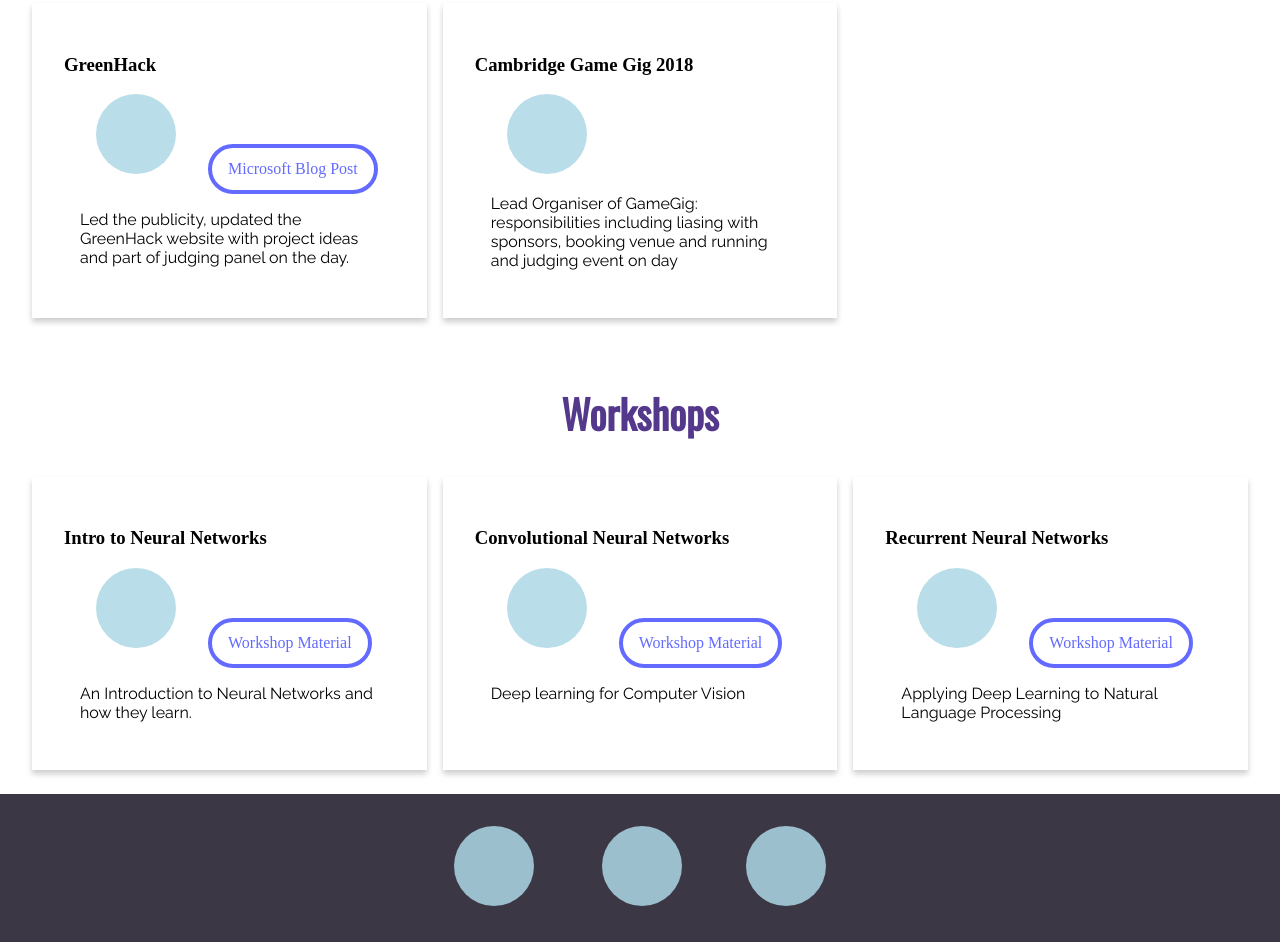
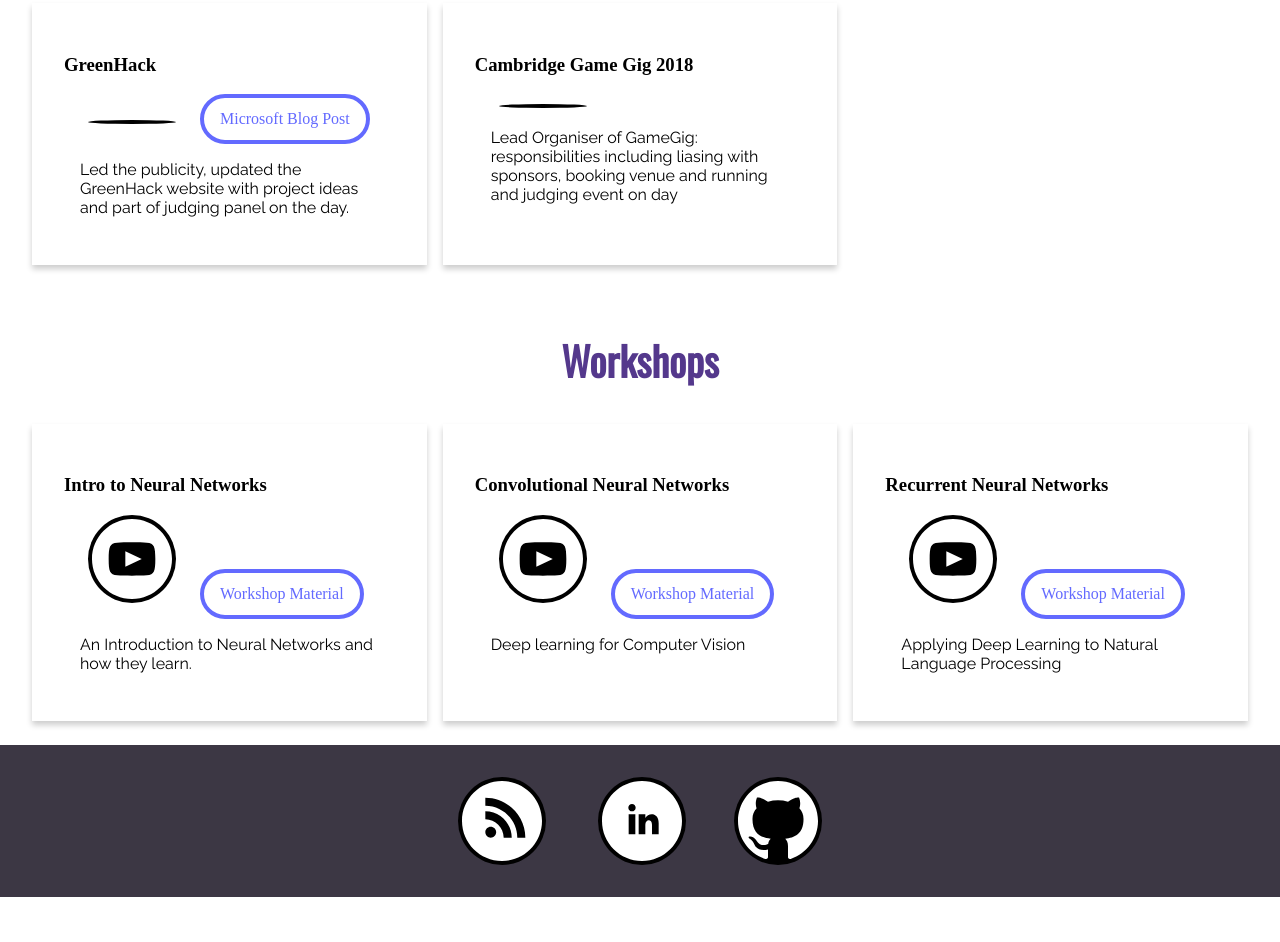
Before and after one commit to mukul-rathi/old-personal-website, a Gatsby site: page /about-me in a window 1280 px wide. Shown: the part 1312-2254 px from the top of the page. After the commit the page ends 2209 px from the top, so only its background shows below. Built offline with nearby package versions, Linux system fonts and the light colour scheme; Gatsby itself is replaced by a stand-in of ours.

Commit message:
Add social button icons and logos

```diff
--- a/css/social-button.module.css
+++ b/css/social-button.module.css
@@ -1,11 +1,36 @@
 
 .socialButton{
     display: inline-block;
-    background-size: contain;
-    padding: 2.5em;
-    margin: 0em 2em;
-    border-radius: 5em;
-    opacity:  85%;
+    margin: 0em 1.5em;
     transition: 0.2s;
-    background-color: lightblue;
+    border-radius: 90%;
+    width: 5em;
+    transition: 0.2;
+    background-color: black;
+    fill: white;
+    padding: 0.25em;
+    padding-bottom: 0em;
 }
+
+.socialButton:hover{
+    transform: scale(1.1);
+}
+
+.linkedIn:hover{
+    fill: #0077B5;
+    background-color: white;
+}
+
+.github:hover{
+    background-color: #6e5494;
+}
+
+.rss:hover{
+    fill : #ee802f;
+    background-color: white;
+}
+
+.youtube:hover{
+    background-color: red;
+    fill: white;
+}
--- a/src/components/about-me-sections/hackathons.js
+++ b/src/components/about-me-sections/hackathons.js
@@ -6,7 +6,7 @@ const Hackathons = ()=>{
     const gridProps = {
         'GreenHack': {
             'title':"GreenHack",
-            'img':{
+            'icon':{
                 'href': "https://greenhack.hackersatcambridge.com/",
                 'src':"",
                 'alt': "GreenHack Logo"
@@ -20,10 +20,9 @@ const Hackathons = ()=>{
 
         'GameGig': {
             'title': "Cambridge Game Gig 2018",
-            'img':{
+            'icon':{
                 'href': "https://game-gig-one-button.netlify.com/",
-                'src':"",
-                'alt': "GameGig Logo"
+                'img': "GameGig Logo"
             },
             'description':"Lead Organiser of GameGig: responsibilities including liasing with sponsors, booking venue and running and judging event on day"
         }
--- a/src/components/about-me-sections/workshops.js
+++ b/src/components/about-me-sections/workshops.js
@@ -6,10 +6,9 @@ const Workshops = ()=>{
     const gridProps = {
         'IntroDeepLearn1': {
             'title':"Intro to Neural Networks",
-            'img':{
+            'icon':{
                 'href':"https://www.youtube.com/watch?v=84iCkb7hqKs",
-                'src':"",
-                'alt': "YouTube Link to Workshop Recording"
+                'img': "youtube"
             },
             'button':{
                 'href':"https://hackersatcambridge.com/workshops/deep-learning",
@@ -19,10 +18,9 @@ const Workshops = ()=>{
         },
         'IntroDeepLearn2': {
             'title':"Convolutional Neural Networks ",
-            'img':{
+            'icon':{
                 'href': "https://www.youtube.com/watch?v=bqPfxwrCBUk",
-                'src':"",
-                'alt': "YouTube Link to Workshop Recording"
+                'img': 'youtube'
             },
             'button':{
                 'href':"https://hackersatcambridge.com/workshops/deep-learning",
@@ -32,10 +30,9 @@ const Workshops = ()=>{
         },
         'IntroDeepLearn3': {
             'title':"Recurrent Neural Networks",
-            'img':{
+            'icon':{
                 'href': "",
-                'src':"",
-                'alt': "YouTube Link to Workshop Recording"
+                'img': 'youtube'
             },
             'button':{
                 'href':"https://hackersatcambridge.com/workshops/deep-learning",
--- a/src/components/card.js
+++ b/src/components/card.js
@@ -10,8 +10,7 @@ const Card  = (props) => {
     return(
         <div className={styles.card}>
             <h3> {props.title}</h3>
-            {props.img && <SocialButton href={props.img.href} img={props.img.src} alt={props.img.alt}/> }
-
+            {props.icon &&<SocialButton img={props.icon.img} href={props.icon.href}/>}
             {props.button &&  <LinkButton href={props.button.href}> {props.button.text} </LinkButton>}
 
             <TextContent>
--- a/src/components/footer.js
+++ b/src/components/footer.js
@@ -6,8 +6,8 @@ const Footer = ()=>{
     return(
         <footer>
             <div>
-            <SocialButton href="feed.xml" alt="RSS"/> <SocialButton href="https://www.linkedin.com/in/mukul-rathi-17230014a/" alt="LinkedIn"/>
-            <SocialButton href="http://github.com/mukul-rathi" alt="GitHub"/>
+            <SocialButton img='rss' href="feed.xml"/> <SocialButton href="https://www.linkedin.com/in/mukul-rathi-17230014a/" img="linkedIn"/>
+            <SocialButton img='github' href="http://github.com/mukul-rathi" />
             </div>
         </footer>
 
--- a/src/components/homepage-sections/hero-image.js
+++ b/src/components/homepage-sections/hero-image.js
@@ -7,8 +7,8 @@ const HeroImage = () =>{
         <div className={styles.heroImage}>
             <div className={styles.heroContent}>
             <h1 className={styles.heroText}> Mukul Rathi</h1>
-            <SocialButton href="https://www.linkedin.com/in/mukul-rathi-17230014a/" alt="LinkedIn" className="linkedInButton"/>
-            <SocialButton href="http://github.com/mukul-rathi" alt="GitHub" className="githubButton"/>
+            <SocialButton href="https://www.linkedin.com/in/mukul-rathi-17230014a/" img="linkedIn"/>
+            <SocialButton href="http://github.com/mukul-rathi" img="github"/>
             </div>
         </div>
     );
--- a/src/components/social-button.js
+++ b/src/components/social-button.js
@@ -2,8 +2,39 @@ import React from 'react'
 import classNames from 'classnames'
 import styles from '../../css/social-button.module.css'
 const SocialButton = (props) =>{
+    var icon = null;
+    var buttonClass=null;
+    switch(props.img){
+        case 'github':
+            buttonClass=styles.github;
+            icon = <svg xmlns="http://www.w3.org/2000/svg" width="100%" height="100%" viewBox="0 0 24 24"><path d="M12 0c-6.626 0-12 5.373-12 12 0 5.302 3.438 9.8 8.207 11.387.599.111.793-.261.793-.577v-2.234c-3.338.726-4.033-1.416-4.033-1.416-.546-1.387-1.333-1.756-1.333-1.756-1.089-.745.083-.729.083-.729 1.205.084 1.839 1.237 1.839 1.237 1.07 1.834 2.807 1.304 3.492.997.107-.775.418-1.305.762-1.604-2.665-.305-5.467-1.334-5.467-5.931 0-1.311.469-2.381 1.236-3.221-.124-.303-.535-1.524.117-3.176 0 0 1.008-.322 3.301 1.23.957-.266 1.983-.399 3.003-.404 1.02.005 2.047.138 3.006.404 2.291-1.552 3.297-1.23 3.297-1.23.653 1.653.242 2.874.118 3.176.77.84 1.235 1.911 1.235 3.221 0 4.609-2.807 5.624-5.479 5.921.43.372.823 1.102.823 2.222v3.293c0 .319.192.694.801.576 4.765-1.589 8.199-6.086 8.199-11.386 0-6.627-5.373-12-12-12z"/></svg>;
+            break;
+        case 'linkedIn':
+            buttonClass=styles.linkedIn;
+            icon = <svg xmlns="http://www.w3.org/2000/svg" width="100%" height="100%" viewBox="0 0 24 24"><path d="M12 0c-6.627 0-12 5.373-12 12s5.373 12 12 12 12-5.373 12-12-5.373-12-12-12zm-2 16h-2v-6h2v6zm-1-6.891c-.607 0-1.1-.496-1.1-1.109 0-.612.492-1.109 1.1-1.109s1.1.497 1.1 1.109c0 .613-.493 1.109-1.1 1.109zm8 6.891h-1.998v-2.861c0-1.881-2.002-1.722-2.002 0v2.861h-2v-6h2v1.093c.872-1.616 4-1.736 4 1.548v3.359z"/></svg>
+            break;
+        case 'rss':
+            buttonClass=styles.rss;
+            icon = <svg xmlns="http://www.w3.org/2000/svg" width="100%" height="100%" viewBox="0 0 24 24"><path d="M12 0c-6.627 0-12 5.373-12 12s5.373 12 12 12 12-5.373 12-12-5.373-12-12-12zm-3.374 17c-.897 0-1.626-.727-1.626-1.624s.729-1.624 1.626-1.624 1.626.727 1.626 1.624-.729 1.624-1.626 1.624zm3.885 0c-.03-3.022-2.485-5.474-5.511-5.504v-2.406c4.361.03 7.889 3.555 7.92 7.91h-2.409zm4.081 0c-.016-5.297-4.303-9.571-9.592-9.594v-2.406c6.623.023 11.985 5.384 12 12h-2.408z"/></svg>
+            break;
+        case 'youtube':
+            buttonClass=styles.youtube;
+            icon = <svg xmlns="http://www.w3.org/2000/svg" width="100%" height="100%" viewBox="0 0 24 24"><path d="M12 0c-6.627 0-12 5.373-12 12s5.373 12 12 12 12-5.373 12-12-5.373-12-12-12zm4.441 16.892c-2.102.144-6.784.144-8.883 0-2.276-.156-2.541-1.27-2.558-4.892.017-3.629.285-4.736 2.558-4.892 2.099-.144 6.782-.144 8.883 0 2.277.156 2.541 1.27 2.559 4.892-.018 3.629-.285 4.736-2.559 4.892zm-6.441-7.234l4.917 2.338-4.917 2.346v-4.684z"/></svg>
+            break;
+        case 'facebook':
+            buttonClass=styles.facebook;
+            icon = <svg xmlns="http://www.w3.org/2000/svg" width="100%" height="100%" viewBox="0 0 24 24"><path d="M12 0c-6.627 0-12 5.373-12 12s5.373 12 12 12 12-5.373 12-12-5.373-12-12-12zm3 8h-1.35c-.538 0-.65.221-.65.778v1.222h2l-.209 2h-1.791v7h-3v-7h-2v-2h2v-2.308c0-1.769.931-2.692 3.029-2.692h1.971v3z"/></svg>
+            break;
+        case 'twitter':
+             buttonClass=styles.twitter;
+            icon = <svg mlns="http://www.w3.org/2000/svg" width="100%" height="100%" viewBox="0 0 24 24"><path d="M12 0c-6.627 0-12 5.373-12 12s5.373 12 12 12 12-5.373 12-12-5.373-12-12-12zm6.066 9.645c.183 4.04-2.83 8.544-8.164 8.544-1.622 0-3.131-.476-4.402-1.291 1.524.18 3.045-.244 4.252-1.189-1.256-.023-2.317-.854-2.684-1.995.451.086.895.061 1.298-.049-1.381-.278-2.335-1.522-2.304-2.853.388.215.83.344 1.301.359-1.279-.855-1.641-2.544-.889-3.835 1.416 1.738 3.533 2.881 5.92 3.001-.419-1.796.944-3.527 2.799-3.527.825 0 1.572.349 2.096.907.654-.128 1.27-.368 1.824-.697-.215.671-.67 1.233-1.263 1.589.581-.07 1.135-.224 1.649-.453-.384.578-.87 1.084-1.433 1.489z"/></svg>
+            break;
+        default:
+            icon = null;
+    }
     return(
-        <a href={props.href} className ={classNames(styles.socialButton, props.className)}>
+        <a href={props.href} className ={classNames(styles.socialButton, buttonClass)}>
+        {icon}
         </a>
     );
 }
```
Also changed, not shown: src/components/homepage-sections/projects.js (+6 -9 lines).
